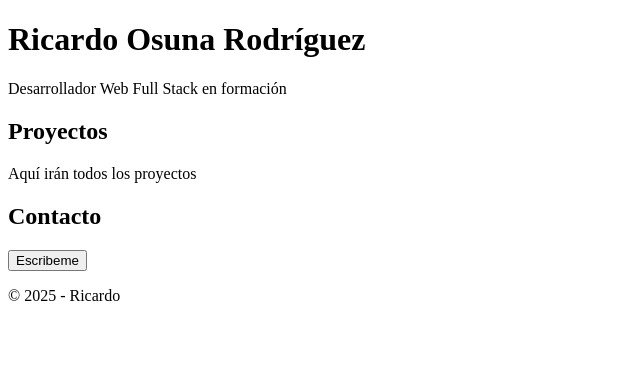
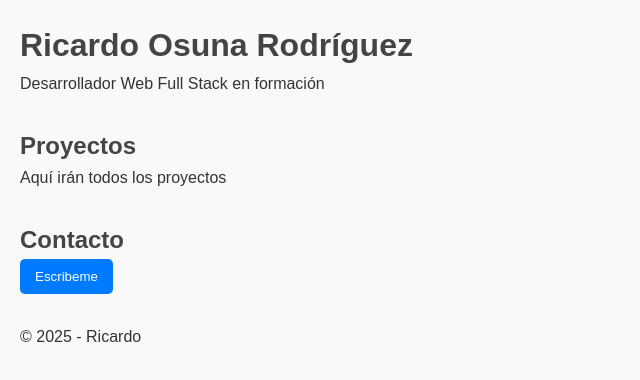
Before and after one commit to 1997Ricardo/mi-portfloio, a plain HTML site: page index.html in a window 1280 px wide. Shown: the whole page, without its empty margins (0-640 px from the left). Drawn offline with Linux system fonts and the light colour scheme.

Commit message:
css y js creados

```diff
--- a/app.js
+++ b/app.js
@@ -0,0 +1,4 @@
+function mostrarAlerta(params) {
+    alert("¡Gracias por querer contactarme! Muy pronto podrás escribirme desde este portfolio")
+
+}
--- a/index.html
+++ b/index.html
@@ -27,5 +27,6 @@
     <footer>
         <p>&copy; 2025 - Ricardo</p>
     </footer>
+    <script src="app.js"></script>
 </body>
 </html>
--- a/style.css
+++ b/style.css
@@ -0,0 +1,31 @@
+*{
+    box-sizing: border-box;
+    margin: 0;
+    padding: 0;
+}
+body{
+    font-family: sans-serif;
+    line-height: 1.6;
+    padding: 20px;
+    background-color: #f9f9f9;
+    color: #333;
+}
+
+header, section, footer{
+    margin-bottom: 30px;
+}
+
+h1, h2{
+    color: #444;
+}
+button{
+    background: #007bff;
+    color: white;
+    border: none;
+    padding: 10px 15px;
+    cursor: pointer;
+    border-radius: 5px;
+}
+button:hover{
+    background: #0056b3;
+}
```
